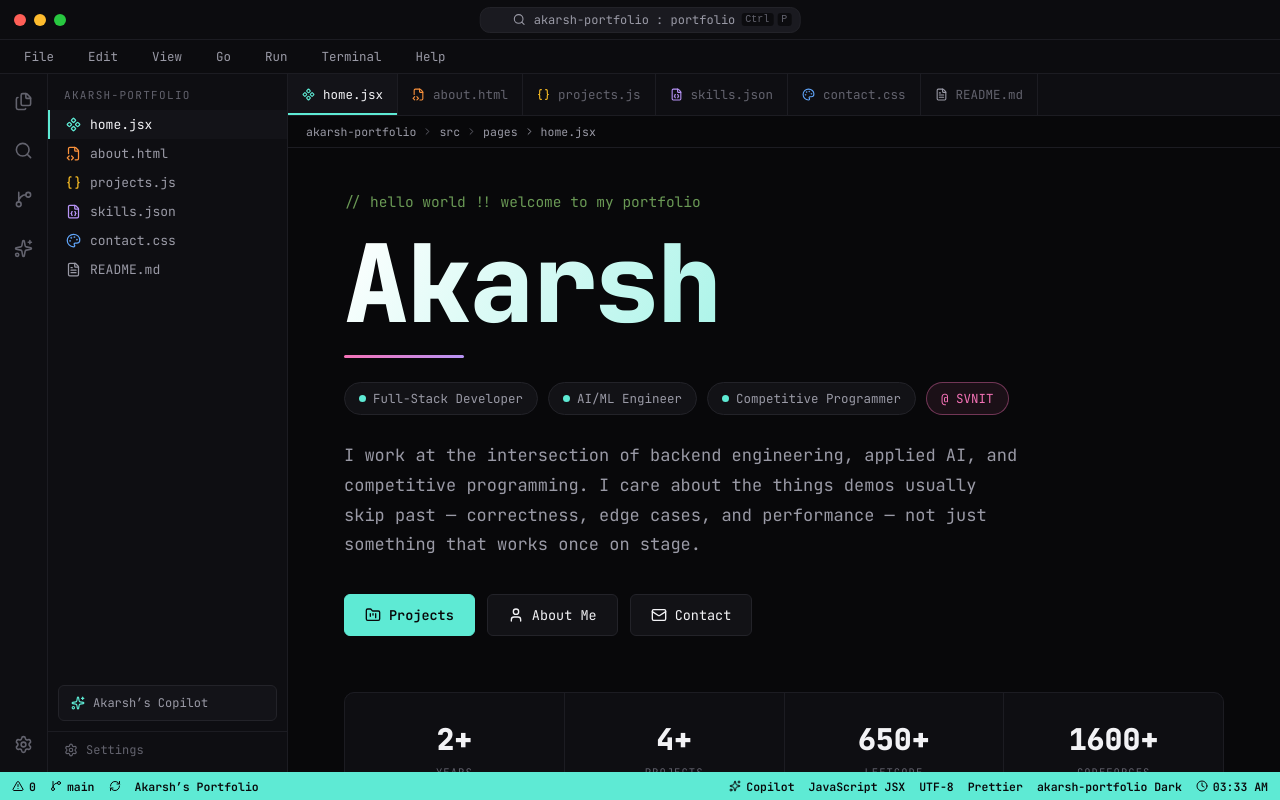
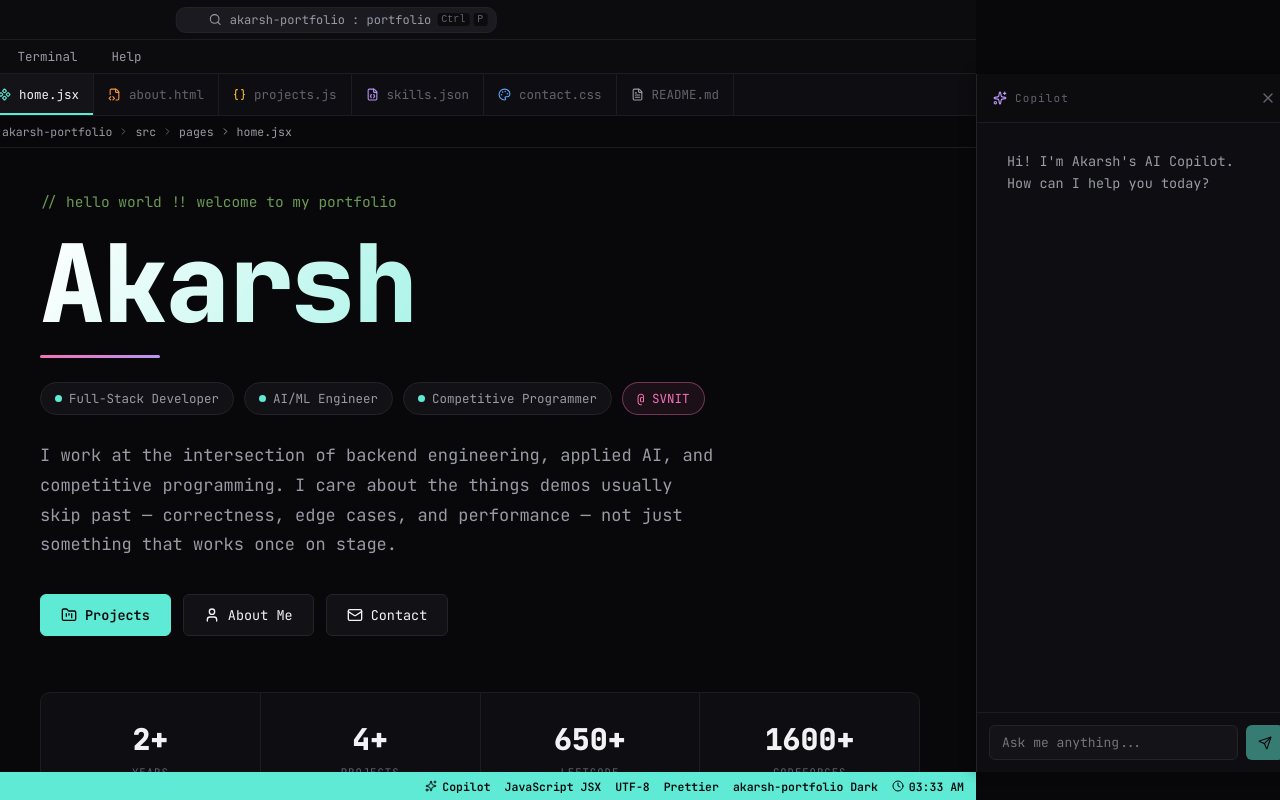
Before and after one commit to akarshjain05/portfolio, a React (Vite) app: page / in a window 1280 px wide. Built offline with nearby package versions, Linux system fonts and the light colour scheme.

Commit message:
feat: complete Copilot integration with Groq Vercel backend

```diff
--- a/package.json
+++ b/package.json
@@ -10,10 +10,12 @@
     "preview": "vite preview"
   },
   "dependencies": {
+    "groq-sdk": "^1.5.0",
     "lucide-react": "^1.31.0",
     "react": "^19.2.8",
     "react-dom": "^19.2.8",
     "react-icons": "^5.7.0",
+    "react-markdown": "^10.1.0",
     "react-router-dom": "^7.18.2"
   },
   "devDependencies": {
--- a/src/components/shell/CommandPalette.jsx
+++ b/src/components/shell/CommandPalette.jsx
@@ -50,7 +50,10 @@ export default function CommandPalette() {
 
         <div className="palette-content">
           <div className="palette-section-title">COMMANDS</div>
-          <div className="palette-item palette-item--highlight" onClick={toggleCommandPalette}>
+          <div className="palette-item palette-item--highlight" onClick={() => {
+            toggleCopilot();
+            toggleCommandPalette();
+          }}>
             <Sparkles size={14} color="#b794f6" />
             <span>Open Akarsh&apos;s Copilot</span>
             <span className="palette-shortcut">Ctrl+Shift+C</span>
--- /dev/null
+++ b/src/components/shell/CopilotPanel.jsx
@@ -0,0 +1,88 @@
+import { useState, useRef, useEffect } from "react";
+import { Sparkles, X, Send } from "lucide-react";
+import { useIDE } from "../../contexts/IDEContext";
+import Markdown from "react-markdown";
+
+export default function CopilotPanel() {
+  const { copilotOpen, toggleCopilot } = useIDE();
+  const [messages, setMessages] = useState([
+    { role: "assistant", content: "Hi! I'm Akarsh's AI Copilot. How can I help you today?" }
+  ]);
+  const [input, setInput] = useState("");
+  const [isLoading, setIsLoading] = useState(false);
+  const bottomRef = useRef(null);
+
+  useEffect(() => {
+    bottomRef.current?.scrollIntoView({ behavior: "smooth" });
+  }, [messages, copilotOpen]);
+
+  const handleSubmit = async (e) => {
+    e.preventDefault();
+    if (!input.trim() || isLoading) return;
+
+    const userMsg = input;
+    setInput("");
+    setMessages(prev => [...prev, { role: "user", content: userMsg }]);
+    setIsLoading(true);
+
+    try {
+      const res = await fetch("/api/chat", {
+        method: "POST",
+        headers: { "Content-Type": "application/json" },
+        body: JSON.stringify({ message: userMsg })
+      });
+
+      if (!res.ok) {
+        throw new Error("Failed to fetch response");
+      }
+
+      const data = await res.json();
+      setMessages(prev => [...prev, { role: "assistant", content: data.reply }]);
+    } catch (err) {
+      setMessages(prev => [...prev, { role: "assistant", content: "Oops! I couldn't reach the server. Make sure your API key is set and Vercel is connected!" }]);
+    } finally {
+      setIsLoading(false);
+    }
+  };
+
+  return (
+    <div className={`copilot-drawer ${copilotOpen ? "copilot-drawer--open" : ""}`}>
+      <div className="copilot-drawer__header">
+        <div className="copilot-drawer__title">
+          <Sparkles size={14} color="#b794f6" />
+          <span>Copilot</span>
+        </div>
+        <button onClick={toggleCopilot} className="copilot-drawer__close">
+          <X size={16} />
+        </button>
+      </div>
+
+      <div className="copilot-drawer__messages">
+        {messages.map((m, i) => (
+          <div key={i} className={`copilot-msg copilot-msg--${m.role}`}>
+            <Markdown>{m.content}</Markdown>
+          </div>
+        ))}
+        {isLoading && (
+          <div className="copilot-msg copilot-msg--assistant">
+            <span className="copilot-loading">...</span>
+          </div>
+        )}
+        <div ref={bottomRef} />
+      </div>
+
+      <form className="copilot-drawer__input-container" onSubmit={handleSubmit}>
+        <input
+          type="text"
+          placeholder="Ask me anything..."
+          value={input}
+          onChange={(e) => setInput(e.target.value)}
+          className="copilot-drawer__input"
+        />
+        <button type="submit" disabled={!input.trim() || isLoading} className="copilot-drawer__send">
+          <Send size={14} />
+        </button>
+      </form>
+    </div>
+  );
+}
--- a/src/components/shell/EditorShell.jsx
+++ b/src/components/shell/EditorShell.jsx
@@ -10,6 +10,7 @@ import ScrollToTop from "../ScrollToTop";
 import { useIDE } from "../../contexts/IDEContext";
 import TerminalPanel from "./TerminalPanel";
 import CommandPalette from "./CommandPalette";
+import CopilotPanel from "./CopilotPanel";
 
 export default function EditorShell() {
   const { sidebarOpen, toggleSidebar } = useIDE();
@@ -32,6 +33,7 @@ export default function EditorShell() {
             <Outlet />
           </main>
           <TerminalPanel />
+          <CopilotPanel />
         </div>
       </div>
       <StatusBar />
--- a/src/components/shell/Sidebar.jsx
+++ b/src/components/shell/Sidebar.jsx
@@ -2,8 +2,10 @@ import { NavLink } from "react-router-dom";
 import { Sparkles, Settings } from "lucide-react";
 import { files, repoName } from "../../data/portfolioData";
 import { FileTypeIcon } from "../icons";
+import { useIDE } from "../../contexts/IDEContext";
 
 export default function Sidebar({ open, onNavigate }) {
+  const { toggleCopilot } = useIDE();
   return (
     <>
       <aside className={`sidebar ${open ? "sidebar--open" : ""}`}>
@@ -26,7 +28,7 @@ export default function Sidebar({ open, onNavigate }) {
             </NavLink>
           ))}
         </nav>
-        <div className="sidebar__copilot">
+        <div className="sidebar__copilot" onClick={toggleCopilot} style={{cursor: 'pointer'}}>
           <Sparkles size={14} color="#5eead4" />
           <span>Akarsh&rsquo;s Copilot</span>
         </div>
--- a/src/contexts/IDEContext.jsx
+++ b/src/contexts/IDEContext.jsx
@@ -11,6 +11,7 @@ export function IDEProvider({ children }) {
   const [sidebarOpen, setSidebarOpen] = useState(false);
   const [terminalOpen, setTerminalOpen] = useState(false);
   const [commandPaletteOpen, setCommandPaletteOpen] = useState(false);
+  const [copilotOpen, setCopilotOpen] = useState(false);
 
   const location = useLocation();
   const navigate = useNavigate();
@@ -80,12 +81,21 @@ export function IDEProvider({ children }) {
     setCommandPaletteOpen(v => !v);
   }, []);
 
+  const toggleCopilot = useCallback(() => {
+    setCopilotOpen(v => !v);
+  }, []);
+
   useEffect(() => {
     const handleGlobalKeyDown = (e) => {
       // Ctrl+P or Cmd+P
       if ((e.ctrlKey || e.metaKey) && e.key.toLowerCase() === 'p') {
         e.preventDefault();
         toggleCommandPalette();
+      }
+      // Ctrl+Shift+C for Copilot
+      if ((e.ctrlKey || e.metaKey) && e.shiftKey && e.key.toLowerCase() === 'c') {
+        e.preventDefault();
+        toggleCopilot();
       }
       // Esc to close palette
       if (e.key === 'Escape') {
@@ -112,7 +122,10 @@ export function IDEProvider({ children }) {
         toggleTerminal,
         commandPaletteOpen,
         setCommandPaletteOpen,
-        toggleCommandPalette
+        toggleCommandPalette,
+        copilotOpen,
+        setCopilotOpen,
+        toggleCopilot
       }}
     >
       {children}
--- a/src/index.css
+++ b/src/index.css
@@ -275,6 +275,140 @@ img, svg { display: block; }
   font-size: 11px;
   color: var(--text-muted);
 }
+
+/* copilot drawer */
+.copilot-drawer {
+  position: absolute;
+  top: 0;
+  bottom: 0;
+  right: 0;
+  width: 320px;
+  background: var(--bg-panel);
+  border-left: 1px solid var(--border);
+  display: flex;
+  flex-direction: column;
+  transform: translateX(100%);
+  transition: transform 0.2s ease;
+  z-index: 50;
+  box-shadow: -4px 0 12px rgba(0,0,0,0.3);
+}
+.copilot-drawer--open {
+  transform: translateX(0);
+}
+.copilot-drawer__header {
+  display: flex;
+  justify-content: space-between;
+  align-items: center;
+  padding: 12px 16px;
+  border-bottom: 1px solid var(--border-soft);
+  background: var(--bg-chrome);
+}
+.copilot-drawer__title {
+  display: flex;
+  align-items: center;
+  gap: 8px;
+  font-size: 11px;
+  letter-spacing: 0.1em;
+  color: var(--text-muted);
+}
+.copilot-drawer__close {
+  background: none;
+  border: none;
+  color: var(--text-muted);
+  cursor: pointer;
+  padding: 4px;
+  display: flex;
+  align-items: center;
+  border-radius: 4px;
+}
+.copilot-drawer__close:hover {
+  background: var(--bg-hover);
+  color: var(--text-primary);
+}
+.copilot-drawer__messages {
+  flex: 1;
+  overflow-y: auto;
+  padding: 16px;
+  display: flex;
+  flex-direction: column;
+  gap: 16px;
+  font-size: 13.5px;
+  line-height: 1.6;
+}
+.copilot-msg {
+  padding: 12px 14px;
+  border-radius: var(--radius-sm);
+  max-width: 90%;
+  word-break: break-word;
+}
+.copilot-msg--user {
+  background: var(--bg-elevated);
+  border: 1px solid var(--border);
+  align-self: flex-end;
+  color: var(--text-primary);
+}
+.copilot-msg--assistant {
+  background: transparent;
+  align-self: flex-start;
+  color: var(--text-secondary);
+}
+.copilot-msg--assistant p { margin-bottom: 8px; }
+.copilot-msg--assistant p:last-child { margin-bottom: 0; }
+.copilot-msg--assistant code {
+  background: var(--bg-elevated);
+  padding: 2px 4px;
+  border-radius: 3px;
+  font-family: var(--font-mono);
+  font-size: 12px;
+}
+.copilot-msg--assistant pre {
+  background: var(--bg-elevated);
+  padding: 8px;
+  border-radius: 4px;
+  overflow-x: auto;
+  border: 1px solid var(--border);
+  margin-top: 4px;
+}
+.copilot-drawer__input-container {
+  padding: 12px;
+  border-top: 1px solid var(--border-soft);
+  background: var(--bg-panel);
+  display: flex;
+  gap: 8px;
+}
+.copilot-drawer__input {
+  flex: 1;
+  background: var(--bg-elevated);
+  border: 1px solid var(--border);
+  padding: 8px 12px;
+  border-radius: var(--radius-sm);
+  color: var(--text-primary);
+  font-size: 13px;
+  font-family: inherit;
+}
+.copilot-drawer__input:focus {
+  outline: none;
+  border-color: var(--cyan);
+}
+.copilot-drawer__send {
+  background: var(--cyan);
+  color: #08080a;
+  border: none;
+  padding: 8px 12px;
+  border-radius: var(--radius-sm);
+  cursor: pointer;
+  display: flex;
+  align-items: center;
+  justify-content: center;
+}
+.copilot-drawer__send:disabled {
+  opacity: 0.5;
+  cursor: not-allowed;
+}
+.copilot-loading {
+  animation: blink 1s infinite;
+}
+@keyframes blink { 0% { opacity: 0.2; } 50% { opacity: 1; } 100% { opacity: 0.2; } }
 
 
 
```
Also changed, not shown: api/chat.js (added, +76 -0 lines), 1 other file (tests, documents, lock files or other folders).
